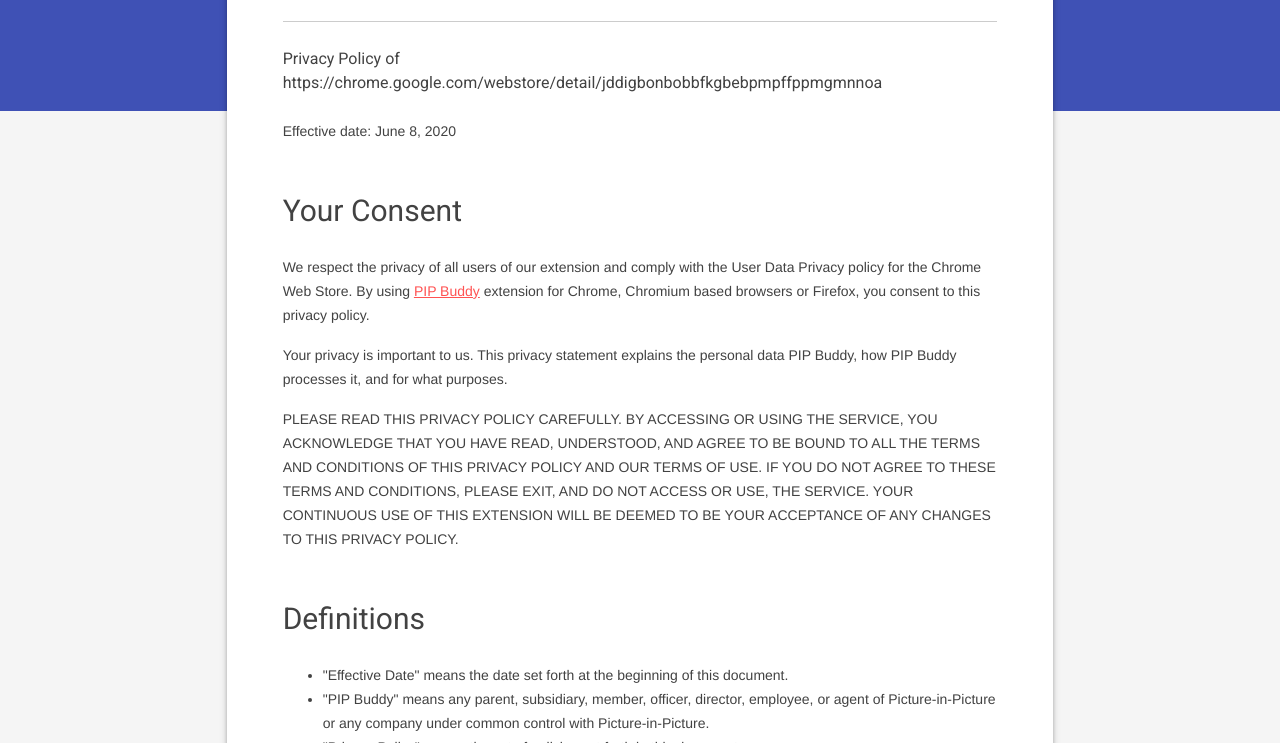
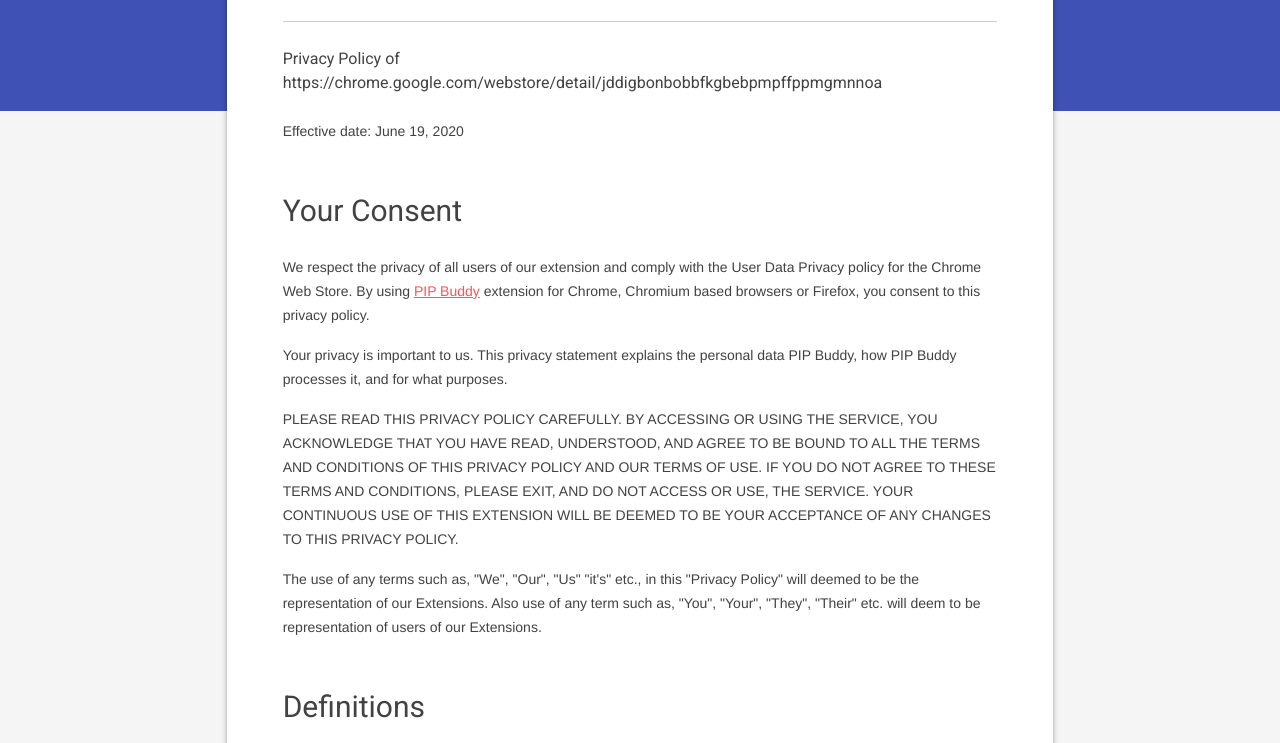
Before and after one commit to 010pixel/privacy-policy, a plain HTML site: page chrome/pip-buddy/index.html in a window 1280 px wide. Shown: the part 209-952 px from the top of the page. Drawn offline with nearby package versions, Linux system fonts and the light colour scheme.

Commit message:
Updated PIP Buddy Privacy Policy

```diff
--- a/chrome/pip-buddy/index.html
+++ b/chrome/pip-buddy/index.html
@@ -106,7 +106,7 @@
 
             <h2 class="h2">Privacy Policy of <span class="product-url"></span></h2>
 
-            <p>Effective date: June 8, 2020</p>
+            <p>Effective date: June 19, 2020</p>
 
             <h3>Your Consent</h3>
 
@@ -115,6 +115,8 @@
             <p>Your privacy is important to us. This privacy statement explains the personal data PIP Buddy, how PIP Buddy processes it, and for what purposes.</p>
 
             <p>PLEASE READ THIS PRIVACY POLICY CAREFULLY. BY ACCESSING OR USING THE SERVICE, YOU ACKNOWLEDGE THAT YOU HAVE READ, UNDERSTOOD, AND AGREE TO BE BOUND TO ALL THE TERMS AND CONDITIONS OF THIS PRIVACY POLICY AND OUR TERMS OF USE. IF YOU DO NOT AGREE TO THESE TERMS AND CONDITIONS, PLEASE EXIT, AND DO NOT ACCESS OR USE, THE SERVICE. YOUR CONTINUOUS USE OF THIS EXTENSION WILL BE DEEMED TO BE YOUR ACCEPTANCE OF ANY CHANGES TO THIS PRIVACY POLICY.</p>
+
+            <p>The use of any terms such as, "We", "Our", "Us" "it's" etc., in this "Privacy Policy" will deemed to be the representation of our Extensions. Also use of any term such as, "You", "Your", "They", "Their" etc. will deem to be representation of users of our Extensions.</p>
 
             <h3>Definitions</h3>
 
@@ -140,6 +142,8 @@
             <p class="answer">We may collect non-personal identification information about Users whenever they interact with our service. Non-personal identification information may include (but not limited to) the browser name, the type of computer and technical information about Users means of connection to our Site, such as the operating system and the Internet service providers utilized and other similar information.</p>
 
             <h4 class="question">Information We Collect:</h4>
+
+            <p class="answer">We do not collect personal information. Our server collects statistical data as every server - IP, OS type, Browser type, language etc. We use the server statistics only for statistical purposes.</p>
 
             <p class="answer">Our systems also may collect information about your operating system, IP address and anonymous usage data so we can deliver a better experience. We do not sell, trade, or rent Users personal identification information to others.</p>
 
@@ -180,7 +184,7 @@
 
             <h3>Changes To This Privacy Policy</h3>
             <p>If we decide to change our privacy policy, we will update the Privacy Policy modification date below.</p>
-            <p>This policy was last modified on <b>June 8, 2020</b></p>
+            <p>This policy was last modified on <b>June 19, 2020</b></p>
             <p>You are advised to review this Privacy Policy periodically for any changes. Changes to this Privacy Policy are effective when they are posted on this page. You are responsible for reviewing.</p>
 
 
```
